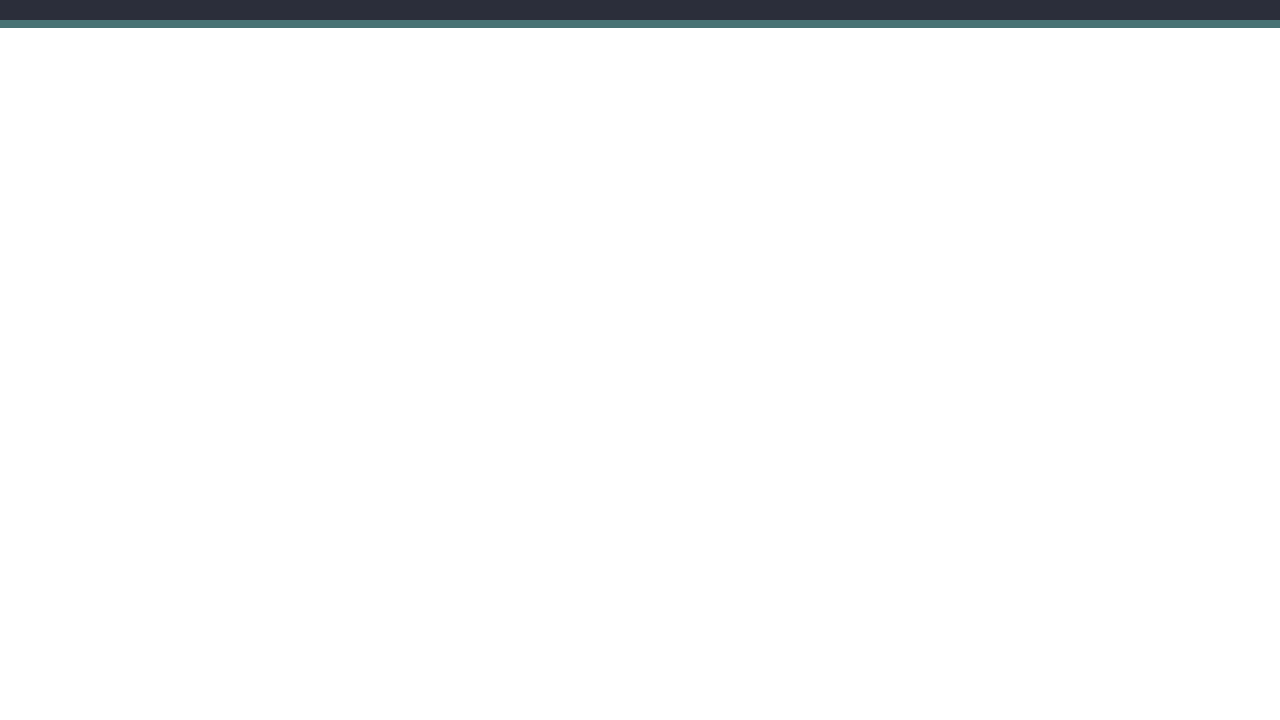
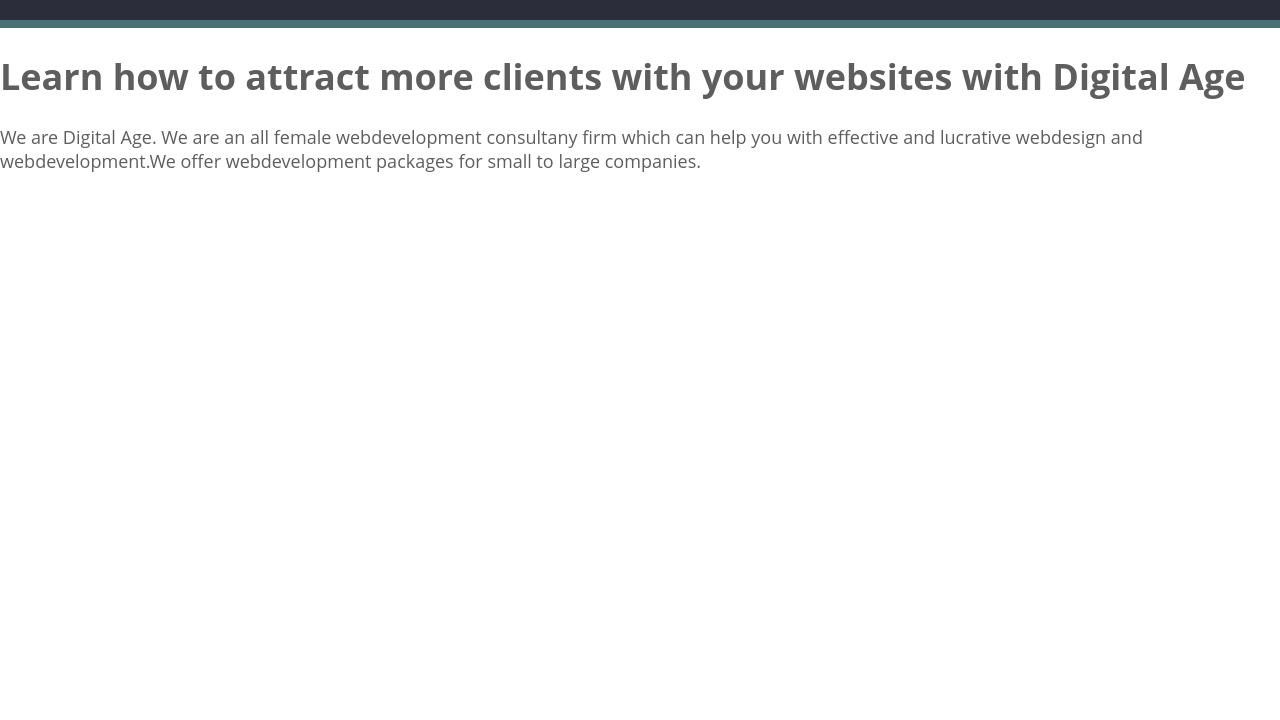
Before and after one commit to Nataliia-Radina/Business, a plain HTML site: page index.html in a window 1280 px wide. Shown: the part 80-800 px from the top of the page. Drawn offline with nearby package versions, Linux system fonts and the light colour scheme.

Commit message:
Add heading and paragraphs

```diff
--- a/index.html
+++ b/index.html
@@ -23,6 +23,18 @@
 		<li class='menu-item'><a href='contact.html'>Contact</a></li>
 		</ul>
 		</div>
+
+		<div>
+			<h1>Learn how to attract more clients with your websites with Digital Age</h1>
+		<p>We are Digital Age. We are an all female webdevelopment consultany firm which can help you with effective and lucrative webdesign and webdevelopment.We offer webdevelopment packages for small to large companies.</p>
+
+
+
+
+
+
+
+		</div>
 		<div class='footer'><div class='footer-info'>
 			<p><span class='grey'>Addres: </span>1000 Cambridge Street, Suite 20E Cambridge, MA 02141</p>
 			<p><span class='grey'>Tel: </span>(123) 456-7698</p>
@@ -31,4 +43,6 @@
 		</div>
 	</div>
 	</body>
+
+
 </html>
```
